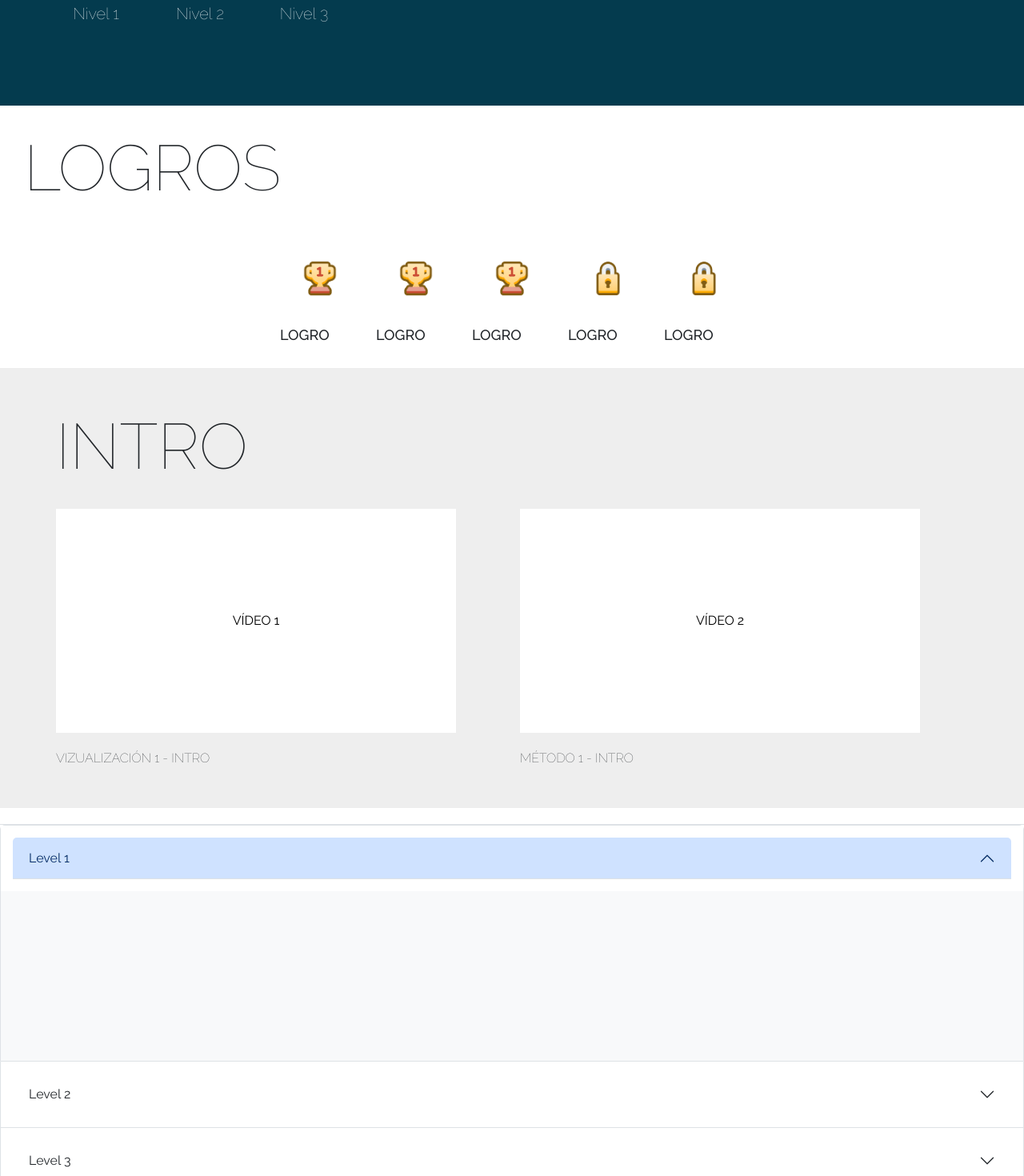
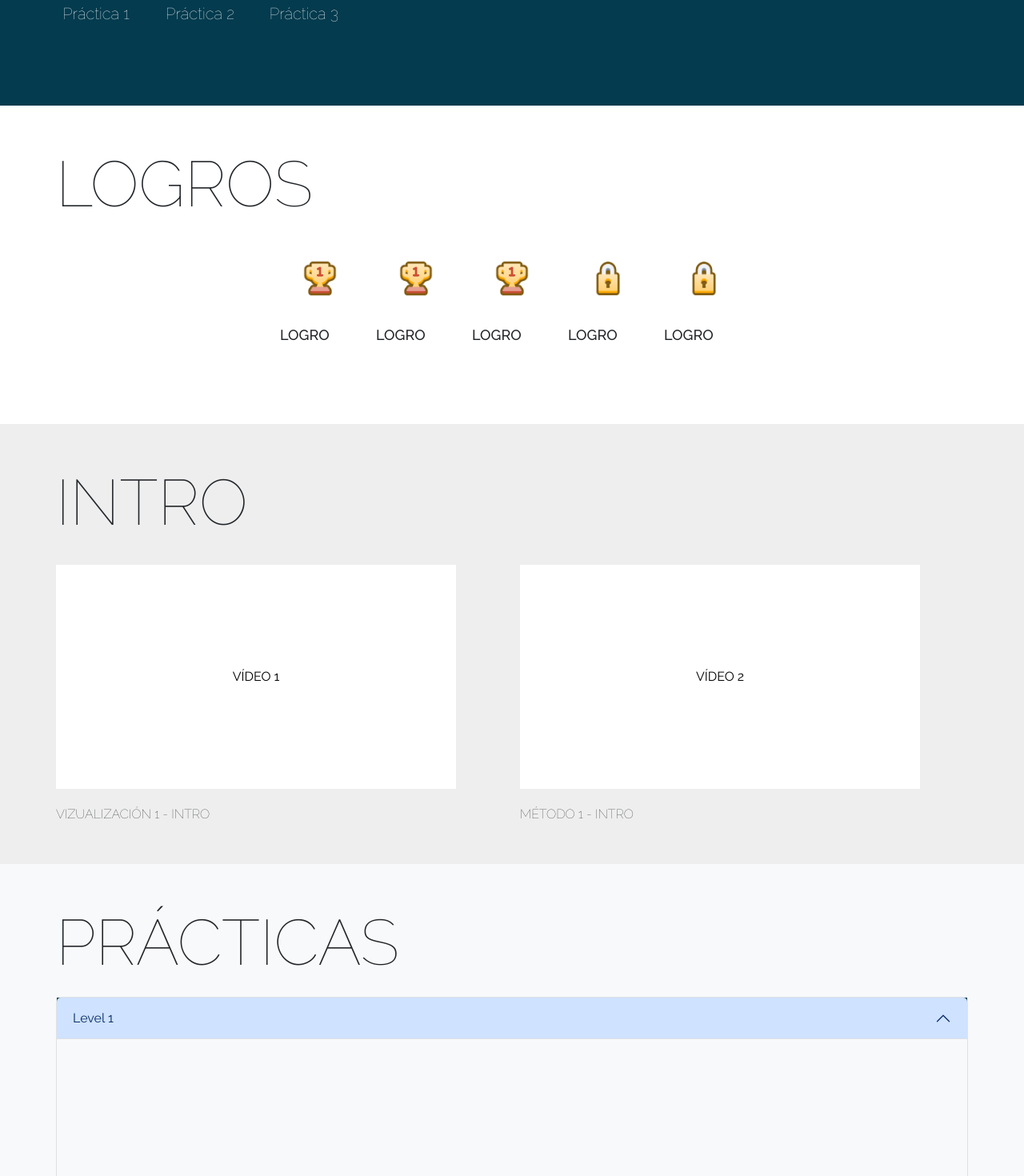
Before and after one commit to GabrielaRamos79/inner_visual_final_project, a React (Vite) app in the folder client/InnerVisual/: page /client/dashboard in a window 1280 px wide. Shown: the part 720-2190 px from the top of the page at 80% size. Built offline with nearby package versions, Linux system fonts and the light colour scheme.

Commit message:
updates styles

```diff
--- a/client/InnerVisual/src/components/achievements/achievements.css
+++ b/client/InnerVisual/src/components/achievements/achievements.css
@@ -1,11 +1,13 @@
 .achievements-container {
   background-color: white;
-  padding: 30px;
-  border-radius: 8px;
+  width: 1140px;
+  padding-bottom: 100px;
+  padding-top: 50px;
+  margin: auto;
 }
 
 .achievements-title {
-  margin-bottom: 40px;
+  margin-bottom: 20px;
 }
 
 .icons_achievements {
--- a/client/InnerVisual/src/components/levelsCourse/LevelsCourse.jsx
+++ b/client/InnerVisual/src/components/levelsCourse/LevelsCourse.jsx
@@ -1,19 +1,20 @@
-import './levelCourse.css';
-import React, { useEffect, useState, useContext } from 'react';
-import Accordion from 'react-bootstrap/Accordion';
-import Container from 'react-bootstrap/Container';
-import Row from 'react-bootstrap/Row';
-import Col from 'react-bootstrap/Col';
-import { ContentHandler } from '../../handler/ContentHandler';
-import VideoCard from '../videoCard/VideoCard';
-import VideoList from '../videoList/VideoList';
-import { UserContext } from '../../context/AuthContext.jsx';
-import { VideoContext } from './../../context/VideoContext'; // імпорт контексту
+import "./levelCourse.css";
+import React, { useEffect, useState, useContext } from "react";
+import Accordion from "react-bootstrap/Accordion";
+import Container from "react-bootstrap/Container";
+import Row from "react-bootstrap/Row";
+import Col from "react-bootstrap/Col";
+import { ContentHandler } from "../../handler/ContentHandler";
+import VideoCard from "../videoCard/VideoCard";
+import VideoList from "../videoList/VideoList";
+import { UserContext } from "../../context/AuthContext.jsx";
+import { VideoContext } from "./../../context/VideoContext"; // імпорт контексту
 
 const LevelsCourse = () => {
   const { user } = useContext(UserContext);
-  const { videos, setVideos, selectedVideo, setSelectedVideo } = useContext(VideoContext);
-  const [activeKey, setActiveKey] = useState('0'); // Додати стан для відстеження поточного відкритого рівня
+  const { videos, setVideos, selectedVideo, setSelectedVideo } =
+    useContext(VideoContext);
+  const [activeKey, setActiveKey] = useState("0"); // Додати стан для відстеження поточного відкритого рівня
 
   const fetchData = async () => {
     if (user && user.id) {
@@ -36,7 +37,9 @@ const LevelsCourse = () => {
 
   const handleVideoComplete = async (video) => {
     console.log(`Video ${video.title_video} has ended`);
-    const videoIndex = videos.findIndex(v => v.id_content === video.id_content);
+    const videoIndex = videos.findIndex(
+      (v) => v.id_content === video.id_content
+    );
     const nextVideo = videos[videoIndex + 1];
 
     if (nextVideo) {
@@ -55,6 +58,9 @@ const LevelsCourse = () => {
   };
 
   return (
+    <section className="levelContainer">
+      <section className="levels-course">
+        <h2 className="titleCourse">PRÁCTICAS</h2>
         <Accordion activeKey={activeKey} onSelect={handleAccordionSelect}>
           <Accordion.Item eventKey="0">
             <Accordion.Header>Level 1</Accordion.Header>
@@ -134,6 +140,8 @@ const LevelsCourse = () => {
             </Accordion.Body>
           </Accordion.Item>
         </Accordion>
+      </section>
+    </section>
   );
 };
 
--- a/client/InnerVisual/src/components/levelsCourse/levelCourse.css
+++ b/client/InnerVisual/src/components/levelsCourse/levelCourse.css
@@ -4,6 +4,21 @@ body {
   margin: 0;
   padding: 0;
   background-color: #f8f9fa;
+}
+
+.levelContainer {
+  background-color: #f8f9fa;
+}
+
+.levels-course {
+  width: 1140px;
+  margin: auto;
+  background-color: #f8f9fa;
+}
+
+.titleCourse {
+  padding-top: 50px;
+  margin-bottom: 20px;
 }
 
 .container {
@@ -25,24 +40,28 @@ body {
 
 /* Estilos para el Accordion */
 .accordion {
-    border-top: 1px solid #dee2e6;
   margin-top: 20px;
 }
 
+.accordion:active {
+  background-color: var(--lightblue);
+}
+
 .accordion-item {
-    border-bottom: 1px solid #dee2e6;
+  background-color: var(--darkblue);
 }
 
 .accordion-header {
   cursor: pointer;
-    padding: 15px;
-    background-color: #fff;
-    border: none;
-  }
+  background-color: var(--darkblue);}
 
 .accordion-body {
   padding: 15px;
   background-color: #f8f9fa;
+}
+
+.accordion-button collapsed {
+  background-color: blue;
 }
 
 /* Estilos para los componentes de video */
@@ -80,7 +99,7 @@ body {
 
 /* Estilos para botones y acciones */
 .btn-custom {
-    background-color: #007bff;
+  background-color: transparent;
   color: #fff;
   border: none;
   padding: 10px 20px;
--- a/client/InnerVisual/src/components/profileClient/ProfileClient.jsx
+++ b/client/InnerVisual/src/components/profileClient/ProfileClient.jsx
@@ -25,15 +25,15 @@ const ProfileClient = ({ handleShow }) => {
             <div className="progress-section">
               <div className="progress-info">
                 <CircularProgressbar value={75} text={`${75}%`} />
-                <p style={{ color: "white" }}>Nivel 1</p>
+                <p style={{ color: "white" }}>Práctica 1</p>
               </div>
               <div className="progress-info">
                 <CircularProgressbar value={30} text={`${30}%`} />
-                <p style={{ color: "white" }}>Nivel 2</p>
+                <p style={{ color: "white" }}>Práctica 2</p>
               </div>
               <div className="progress-info">
                 <CircularProgressbar value={42} text={`${42}%`} />
-                <p style={{ color: "white" }}>Nivel 3</p>
+                <p style={{ color: "white" }}>Práctica 3</p>
               </div>
             </div>
           </div>
--- a/client/InnerVisual/src/components/profileClient/profileClient.css
+++ b/client/InnerVisual/src/components/profileClient/profileClient.css
@@ -57,7 +57,8 @@
 .profile-picture {
   width: 250px;
   height: 250px;
-  box-shadow: 10px 10px rgb(255, 255, 255);
+  margin-bottom: 20px;
+  box-shadow: 20px 20px rgb(255, 255, 255);
 }
 
 .btn-customP {
@@ -71,9 +72,12 @@
   margin-top: 30px;
 }
 
-.btn-custom:hover {
+.btn-customP:hover {
   background-color: white;
   color: var(--darkblue);
 }
 
-media (max-width: 950px) {
+@media (max-width: 950px) {
+
+
+}
```
Lines whose indentation alone changed are shown as unchanged.
